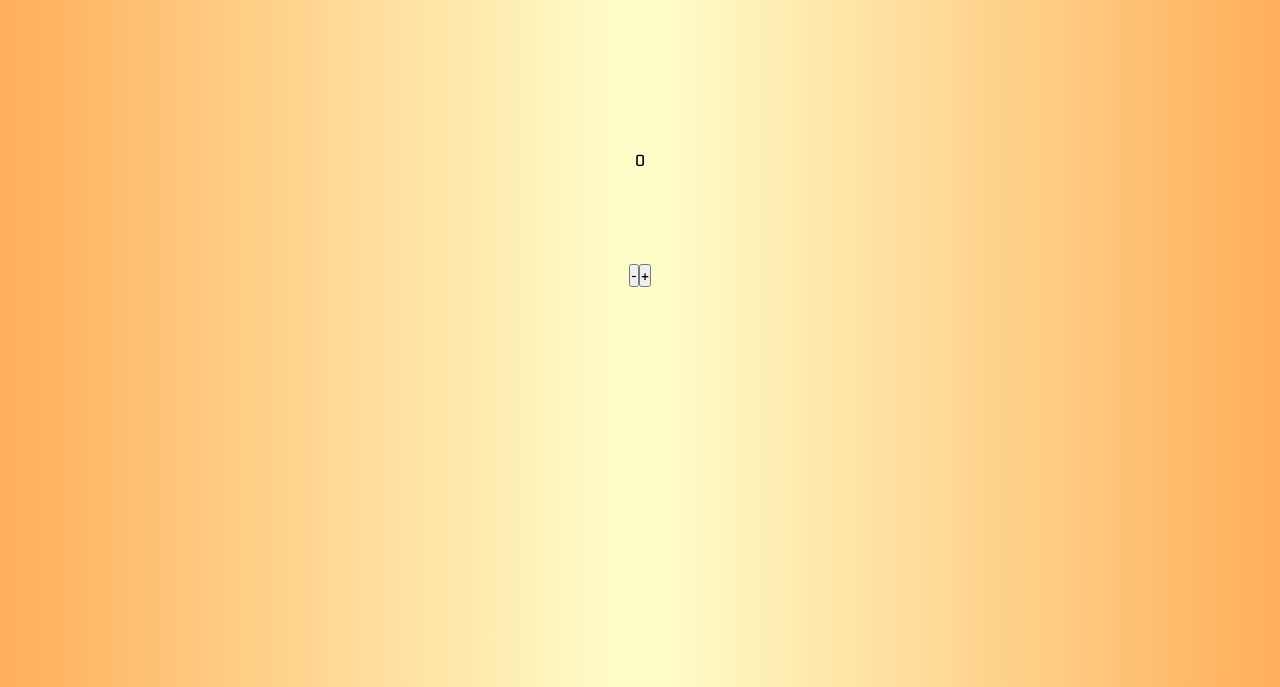
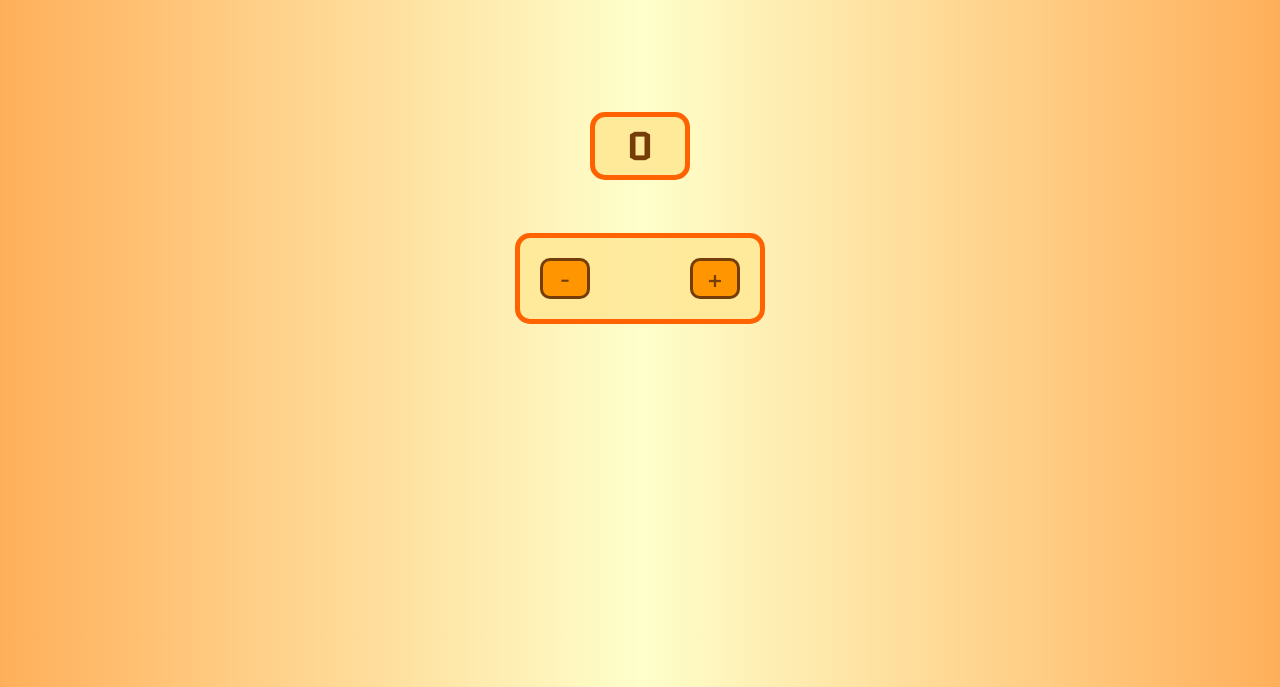
Before and after one commit to alessio-garibaldi/Counter, a plain HTML site: page index.html in a window 1280 px wide. Shown: the part 113-800 px from the top of the page. Drawn offline with Linux system fonts and the light colour scheme.

Commit message:
added elements' style (with Javascript)

```diff
--- a/index.html
+++ b/index.html
@@ -10,6 +10,7 @@
     <link href="https://fonts.googleapis.com/css2?family=Quantico:wght@400;700&display=swap" rel="stylesheet">
     <link rel="stylesheet" href="./css/style.css">
     <script src="./js/elements.js" defer></script>
+    <script src="./js/elements-style.js" defer></script>
 </head>
 <body>
     <header>
--- /dev/null
+++ b/js/elements-style.js
@@ -0,0 +1,40 @@
+numberBox.style.cssText = `width: 100px;
+display: flex;
+align-items: center;
+justify-content: center;
+font-size: 2.5rem;
+font-weight: bold;
+background-color: #ffe997ea;
+color: #743d09;
+border: 5px solid #ff6200;
+border-radius: 15px; `
+
+buttonsBox.style.cssText = `width: 250px;
+display: flex;
+justify-content: space-between;
+padding: 20px;
+border-radius: 15px;
+border: 5px solid #ff6200;
+background-color: #ffe997de;`
+
+decrease.style.cssText = ` width: 50px;
+cursor: pointer;
+font-size: 1.5rem;
+color: #743d09;
+display: flex;
+align-items: center;
+justify-content: center;
+border-radius: 10px;
+border: 3px solid #743d09;
+background-color: #ff9500;`
+
+increase.style.cssText = `width: 50px;
+cursor: pointer;
+font-size: 1.5rem;
+color: #743d09;
+display: flex;
+align-items: center;
+justify-content: center;
+border-radius: 10px;
+border: 3px solid #743d09;
+background-color: #ff9500;`
```
